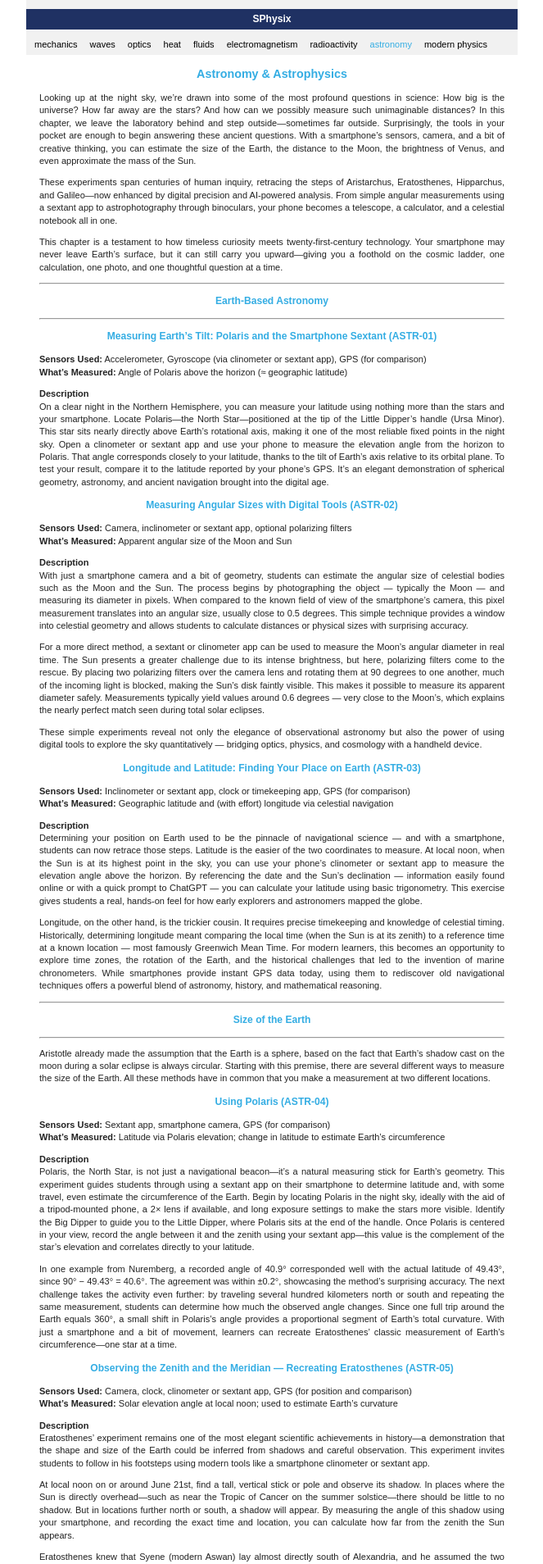
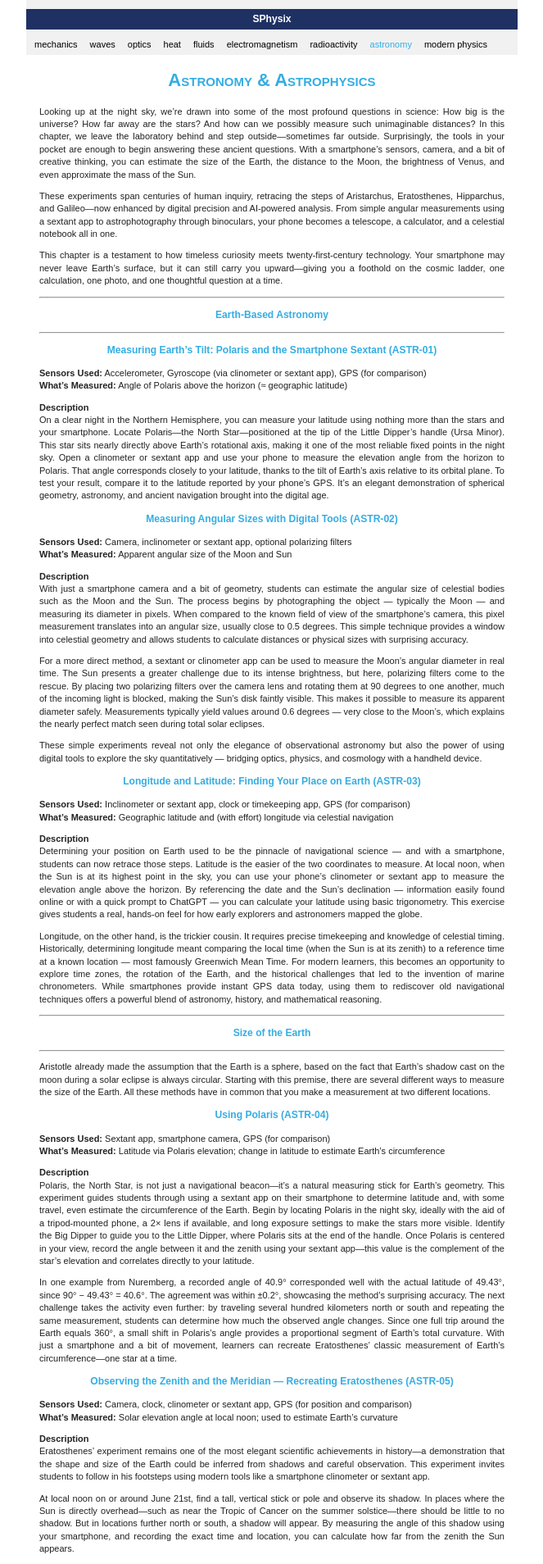
Before and after one commit to rplano/sphysix, a Jekyll site: the page built from chapters/3_8_Astronomy.md, in a window 1280 px wide. Shown: the top 1908 px of the page at 82% size, without its empty margins (308-971 px from the left). Built offline with Jekyll 4.4.1, drawn with Linux system fonts in a browser that asks for light colours.

```diff
--- a/chapters/3_8_Astronomy.md
+++ b/chapters/3_8_Astronomy.md
@@ -3,7 +3,7 @@ layout: default
 title: 3.8 Astronomy & Astrophysics
 ---
 
-## Astronomy & Astrophysics
+# Astronomy & Astrophysics
 
 Looking up at the night sky, we're drawn into some of the most profound questions in science: How big is the universe? How far away are the stars? And how can we possibly measure such unimaginable distances? In this chapter, we leave the laboratory behind and step outside—sometimes far outside. Surprisingly, the tools in your pocket are enough to begin answering these ancient questions. With a smartphone's sensors, camera, and a bit of creative thinking, you can estimate the size of the Earth, the distance to the Moon, the brightness of Venus, and even approximate the mass of the Sun.
 
```
